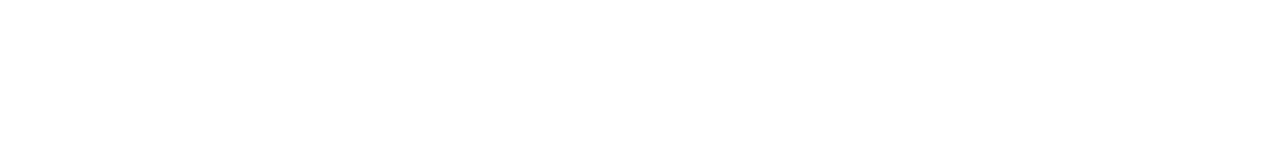
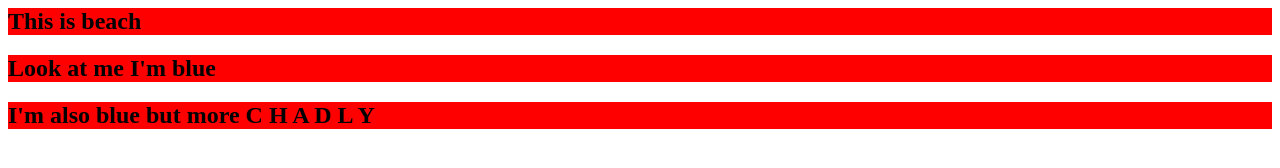
Before and after one commit to staten-island-tech/css-blogpost-project-JaniceChen11, a plain HTML site: page index.html in a window 1280 px wide. Drawn offline with Linux system fonts and the light colour scheme.

Commit message:
commit 9/21

```diff
--- a/index.html
+++ b/index.html
@@ -1,11 +1,16 @@
 <html lang="en">
+
 <head>
     <meta charset="UTF-8">
     <meta http-equiv="X-UA-Compatible" content="IE=edge">
     <meta name="viewport" content="width=device-width, initial-scale=1.0">
-    <title>Document</title>
+    <link rel="stylesheet" href="style.css">
+
 </head>
 <body>
-
-</body>
+    <div class="background"></div>
+        <h2 class="beach">This is beach</h2>
+        <h2 class="beta">Look at me I'm blue</h2>
+    <h2 class="beta" id="beta2">I'm also blue but more C H A D L Y</h2>
+    </body>
 </html>
--- /dev/null
+++ b/style.css
@@ -0,0 +1,4 @@
+h1,
+h2 {
+  background-color: red;
+}
```
